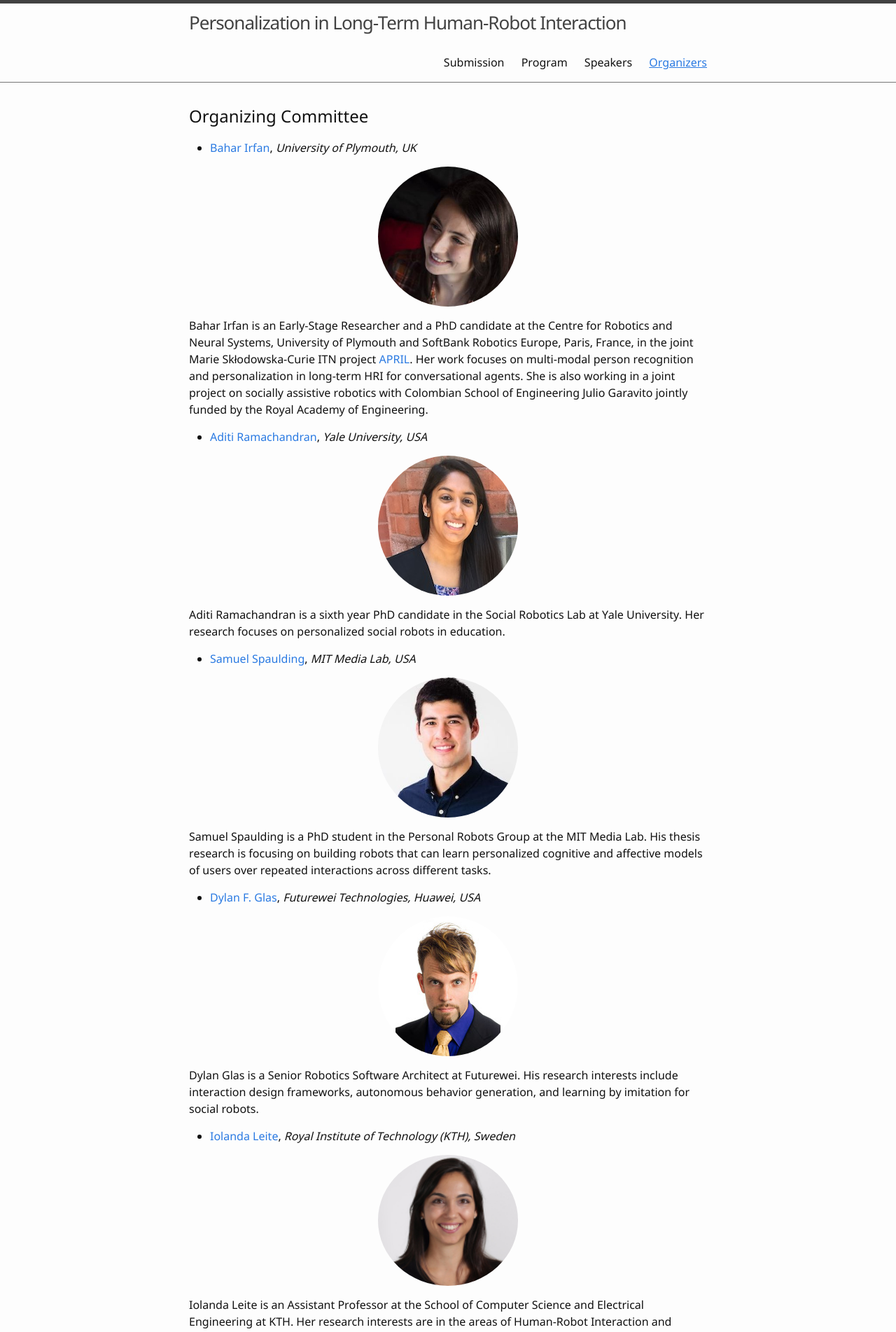
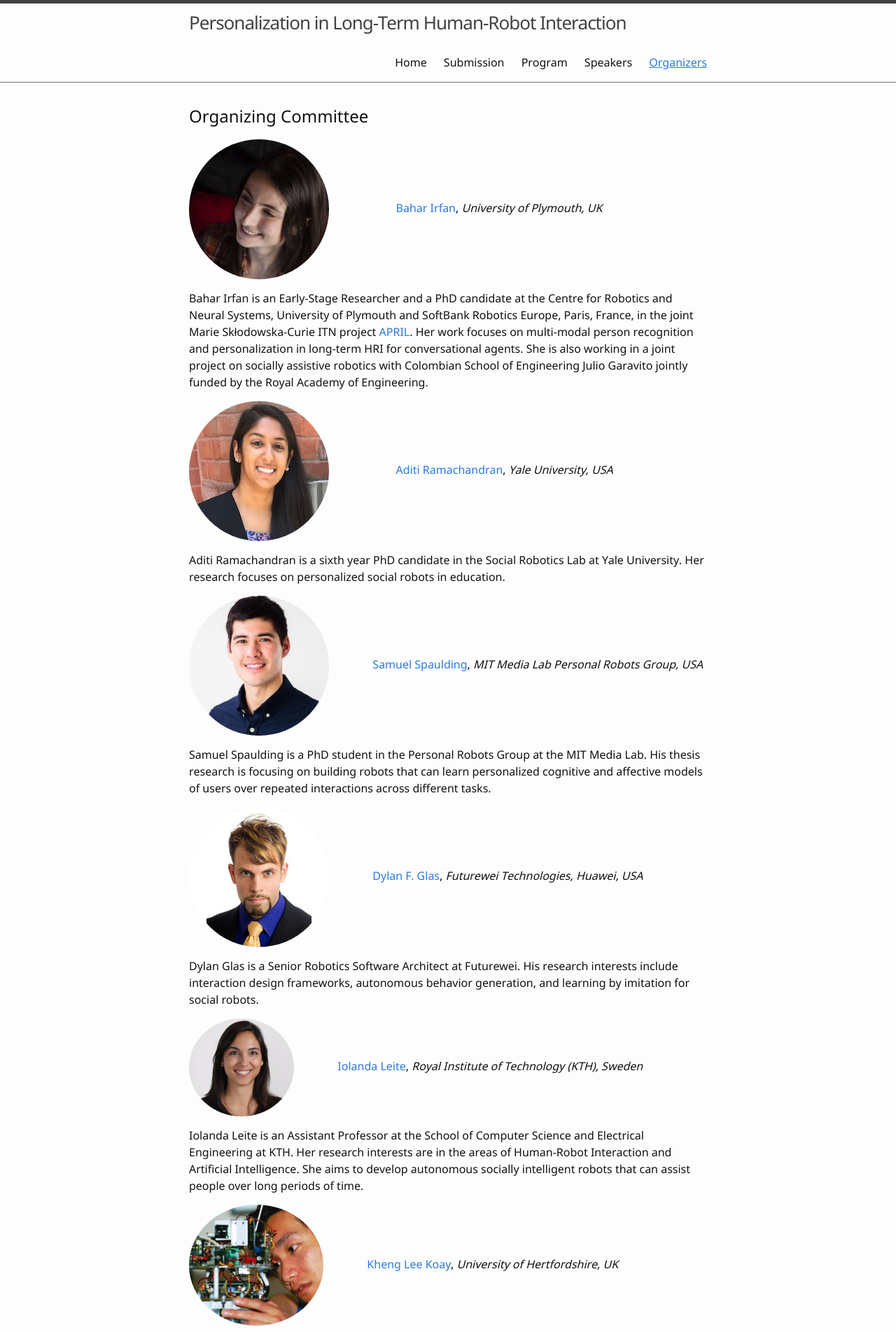
Before and after one commit to mcstaffa81/leap_hri_2023.io, a Jekyll site: the page built from 3-organizers.md, in a window 1280 px wide. Shown: the top 1903 px of the page at 70% size. Built offline with Jekyll 4.4.1, drawn with Linux system fonts in a browser that asks for light colours.

Commit message:
updated figure layout, added home page to nav bar

```diff
--- a/3-organizers.md
+++ b/3-organizers.md
@@ -7,29 +7,31 @@ nav: true
 
 <div class="id-pics" markdown="1">
 
-- [Bahar Irfan](https://www.baharirfan.com/), *University of Plymouth, UK*
-{% include figure.html img="bahar-irfan.jpg" alt="Bahar Irfan" width="200px" height="200px" %}
+![alt text](/images/bahar-irfan.jpg "Bahar Irfan") &nbsp;&nbsp;&nbsp;&nbsp;&nbsp;&nbsp;&nbsp;&nbsp;&nbsp;&nbsp;&nbsp;&nbsp;&nbsp;&nbsp;&nbsp;&nbsp;&nbsp;&nbsp;&nbsp;&nbsp;&nbsp;&nbsp;[Bahar Irfan](https://www.baharirfan.com/), *University of Plymouth, UK*
+
 Bahar Irfan is an Early-Stage Researcher and a PhD candidate at the Centre for Robotics and Neural Systems, University of Plymouth and SoftBank Robotics Europe, Paris, France, in the joint Marie Skłodowska-Curie ITN project [APRIL](https://www.fose1.plymouth.ac.uk/socem/crns/april/). Her work focuses on multi-modal person recognition and personalization in long-term HRI for conversational agents. She is also working in a joint project on socially assistive robotics with Colombian School of Engineering Julio Garavito jointly funded by the Royal Academy of Engineering.
 
-- [Aditi Ramachandran](http://www.aditiramachandran.com/), *Yale University, USA*
-{% include figure.html img="aditi-ramachandran.png" alt="Aditi Ramachandran" width="200px" height="200px" %}
+
+![alt text](/images/aditi-ramachandran.png "Aditi Ramachandran") &nbsp;&nbsp;&nbsp;&nbsp;&nbsp;&nbsp;&nbsp;&nbsp;&nbsp;&nbsp;&nbsp;&nbsp;&nbsp;&nbsp;&nbsp;&nbsp;&nbsp;&nbsp;&nbsp;&nbsp;&nbsp;&nbsp;[Aditi Ramachandran](http://www.aditiramachandran.com/), *Yale University, USA*
+
 Aditi Ramachandran is a sixth year PhD candidate in the Social Robotics Lab at Yale University. Her research focuses on personalized social robots in education.
 
-- [Samuel Spaulding](http://www.samspaulding.com/), *MIT Media Lab, USA*
-{% include figure.html img="sam-spaulding.jpeg" alt="Samuel Spaulding" width="200px" height="200px" %}
+![alt text](/images/sam-spaulding.jpeg "Samuel Spaulding") &nbsp;&nbsp;&nbsp;&nbsp;&nbsp;&nbsp;&nbsp;&nbsp;&nbsp;&nbsp;&nbsp;&nbsp;&nbsp;&nbsp;[Samuel Spaulding](http://www.samspaulding.com/), *MIT Media Lab Personal Robots Group, USA*
+
 Samuel Spaulding is a PhD student in the Personal Robots Group at the MIT Media Lab. His thesis research is focusing on building robots that can learn personalized cognitive and affective models of users over repeated interactions across different tasks.
 
-- [Dylan F. Glas](http://www.dylanglas.com), *Futurewei Technologies, Huawei, USA*
-{% include figure.html img="dylan-glas.jpg" alt="Dylan F. Glas" width="200px" height="200px" %}
+![alt text](/images/dylan-glas.jpg "Dylan F. Glas") &nbsp;&nbsp;&nbsp;&nbsp;&nbsp;&nbsp;&nbsp;&nbsp;&nbsp;&nbsp;&nbsp;&nbsp;&nbsp;&nbsp;[Dylan F. Glas](http://www.dylanglas.com), *Futurewei Technologies, Huawei, USA*
+
 Dylan Glas is a Senior Robotics Software Architect at Futurewei. His research interests include interaction design frameworks, autonomous behavior generation, and learning by imitation for social robots.
 
-- [Iolanda Leite](https://iolandaleite.com/), *Royal Institute of Technology (KTH), Sweden*
-{% include figure.html img="iolanda-leite.jpg" alt="Iolanda Leite" width="200px" height="200px" %}
+![alt text](/images/iolanda-leite.jpg "Iolanda Leite") &nbsp;&nbsp;&nbsp;&nbsp;&nbsp;&nbsp;&nbsp;&nbsp;&nbsp;&nbsp;&nbsp;&nbsp;&nbsp;&nbsp;[Iolanda Leite](https://iolandaleite.com/), *Royal Institute of Technology (KTH), Sweden*
+
 Iolanda Leite is an Assistant Professor at the School of Computer Science and Electrical Engineering at KTH. Her research interests are in the areas of Human-Robot Interaction and Artificial Intelligence. She aims to develop autonomous socially intelligent robots that can assist people over long periods of time.
 
-- [Kheng Lee Koay](http://homepages.herts.ac.uk/~comrklk/), *University of Hertfordshire, UK*
-{% include figure.html img="kheng-lee-koay.png" alt="Kheng Lee Koay" width="200px" height="200px" %}
+![alt text](/images/kheng-lee-koay.png "Kheng Lee Koay") &nbsp;&nbsp;&nbsp;&nbsp;&nbsp;&nbsp;&nbsp;&nbsp;&nbsp;&nbsp;&nbsp;&nbsp;&nbsp;&nbsp;[Kheng Lee Koay](http://homepages.herts.ac.uk/~comrklk/), *University of Hertfordshire, UK*
+
 Kheng Lee Koay joined the University of Hertfordshire as a Senior Research Fellow with the Adaptive Systems Research Group in 2003, and has been a Senior Lecturer since 2016. His research expertise includes Mobile Robotics, Robotic Home Companions, Human-Robot Interaction and Human-Robot Proxemics. In particular, his research focuses on human centred socially acceptable human-robot interactions, and experimental design and evaluation methodologies. He has successfully conducted a large number of short-term and long-term HRI experimental user studies in the area of robotic home companions, which are designed to interact with and operate safely in domestic environments.
+
 
 </div>
 
--- a/_includes/header.html
+++ b/_includes/header.html
@@ -14,6 +14,8 @@
       </span>
 
       <div class="trigger">
+      <a class="page-link" href="/"
+      >Home</a>
         {% for lesson in site.pages %}
           {% if lesson.nav == true %}
           <a class="page-link{% if page.url == lesson.url %} active{% endif %}" href="{{ lesson.url | absolute_url }}">{{ lesson.title | escape }}</a>
--- a/css/main.scss
+++ b/css/main.scss
@@ -68,5 +68,4 @@ $on-laptop:        800px !default;
   max-height: 200px;
   max-width: 200px;
   border-radius: 50%;
-  display: block;
 }
```
Also changed, not shown: 2-speakers.md (+11 -8 lines), Gemfile.lock (added).
